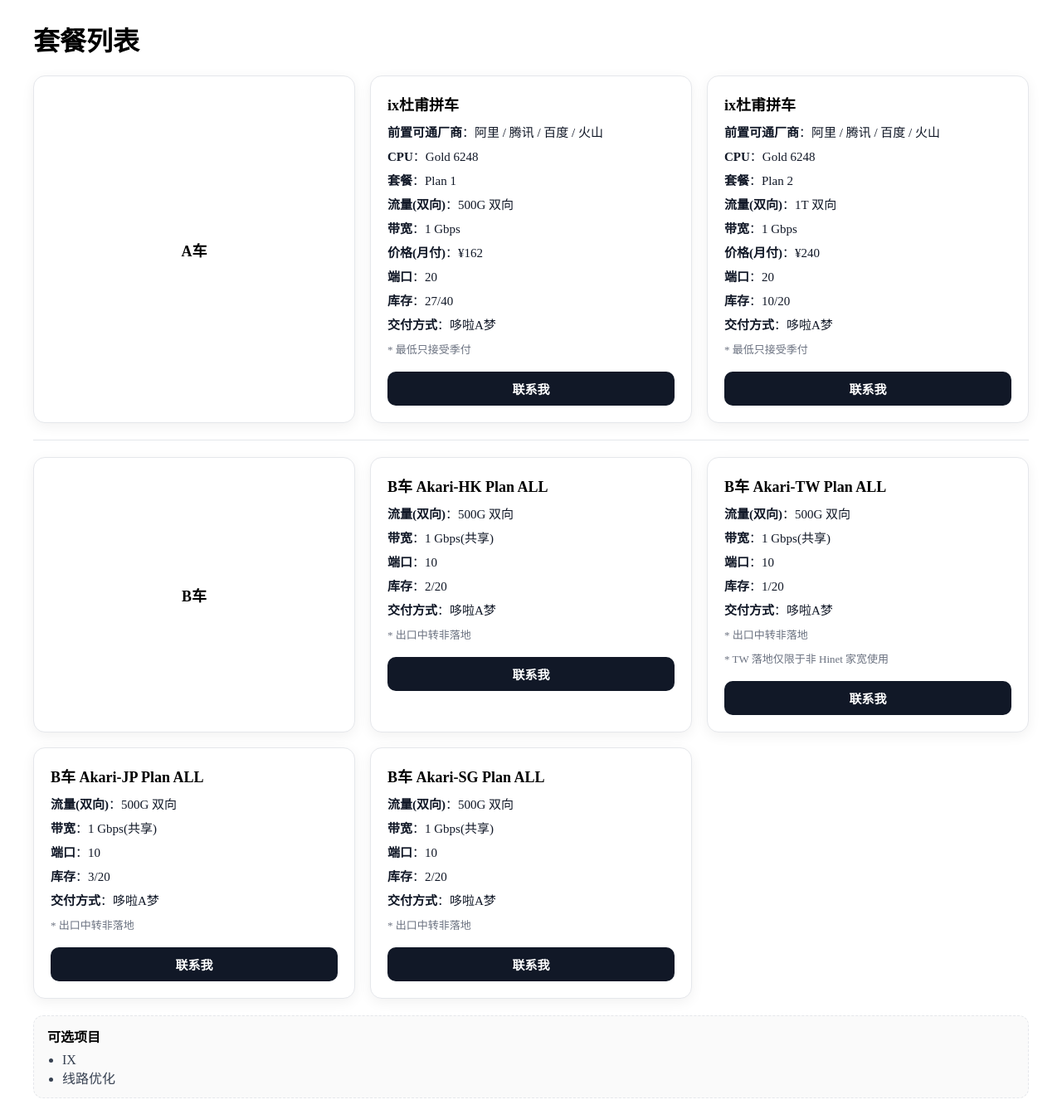
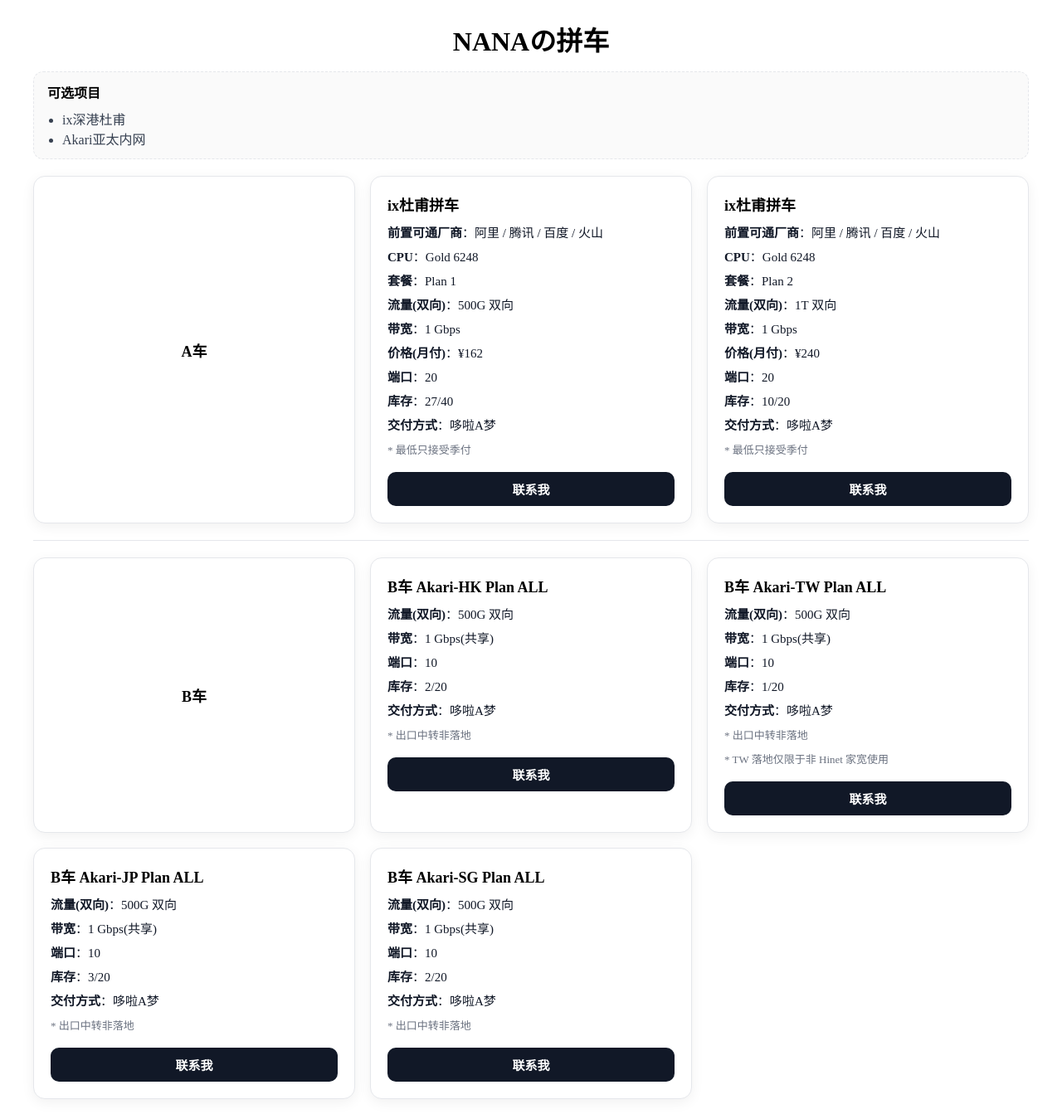
Before and after one commit to L1ttlebear/shoplist, a Vue app: page / in a window 1280 px wide. Shown: the whole page at 83% size. Built offline with nearby package versions, Linux system fonts and the light colour scheme.

Commit message:
move extras above A and update title

```diff
--- a/src/App.vue
+++ b/src/App.vue
@@ -1,6 +1,14 @@
 <template>
   <div class="page">
-    <h1>套餐列表</h1>
+    <h1>NANAの拼车</h1>
+
+    <div class="extras">
+      <h2>可选项目</h2>
+      <ul>
+        <li>ix深港杜甫</li>
+        <li>Akari亚太内网</li>
+      </ul>
+    </div>
 
     <div class="cards">
       <ProductCard v-for="(p, i) in sections.A" :key="`A-${i}`" :p="p" />
@@ -10,14 +18,6 @@
 
     <div class="cards">
       <ProductCard v-for="(p, i) in sections.B" :key="`B-${i}`" :p="p" />
-    </div>
-
-    <div class="extras">
-      <h2>可选项目</h2>
-      <ul>
-        <li>IX</li>
-        <li>线路优化</li>
-      </ul>
     </div>
   </div>
 </template>
@@ -29,6 +29,7 @@ import ProductCard from "./components/ProductCard.vue";
 
 <style scoped>
 .page{max-width:1200px;margin:24px auto;padding:0 16px;}
+.page h1{ text-align:center; margin-bottom:16px; }
 .cards{display:grid;grid-template-columns:repeat(3, minmax(0, 1fr));gap:18px;}
 @media (max-width: 980px){
   .cards{grid-template-columns:repeat(2, minmax(0, 1fr));}
@@ -37,7 +38,7 @@ import ProductCard from "./components/ProductCard.vue";
   .cards{grid-template-columns:1fr;}
 }
 .divider{height:1px;background:#e5e7eb;margin:20px 0;}
-.extras{margin-top:20px;padding:12px 16px;border:1px dashed #e5e7eb;border-radius:12px;background:#fafafa;}
+.extras{margin:10px 0 20px;padding:12px 16px;border:1px dashed #e5e7eb;border-radius:12px;background:#fafafa;}
 .extras h2{font-size:16px;margin:0 0 8px;}
 .extras ul{margin:0;padding-left:18px;color:#374151;}
 </style>
```
